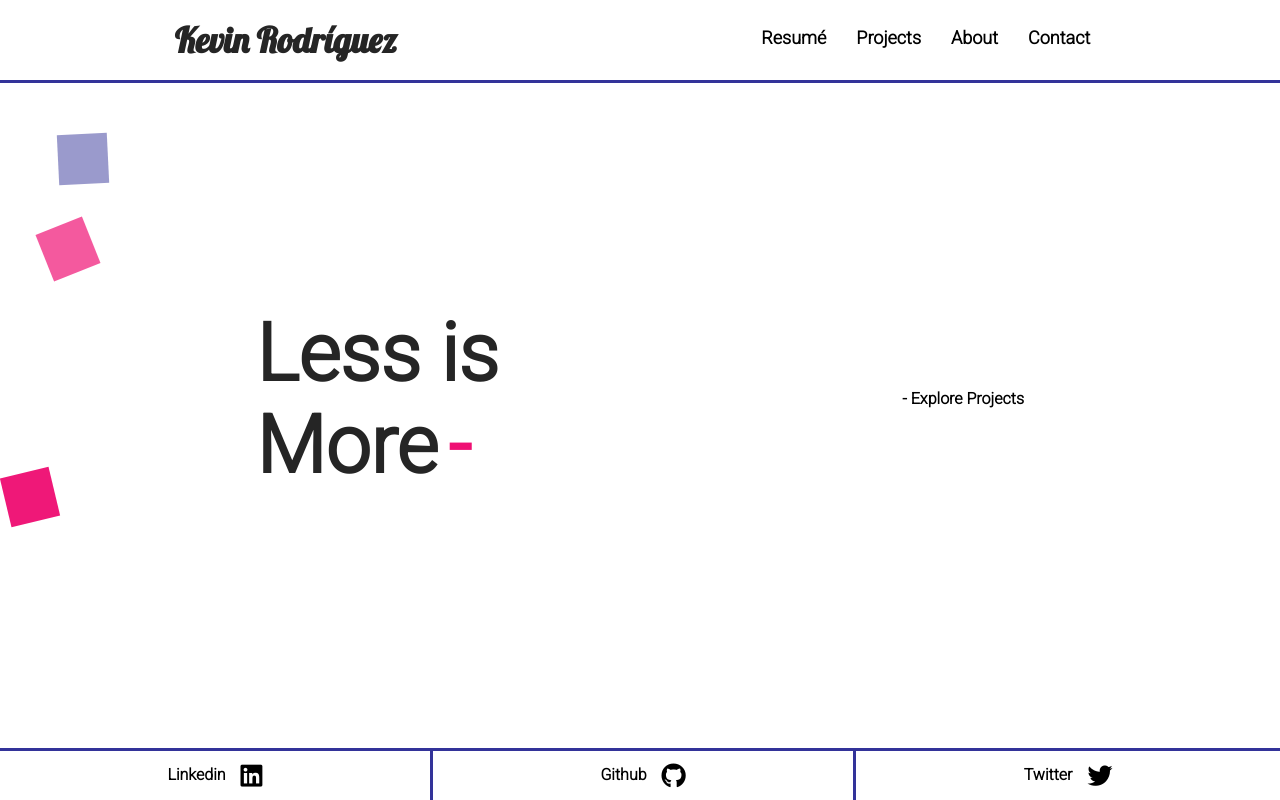
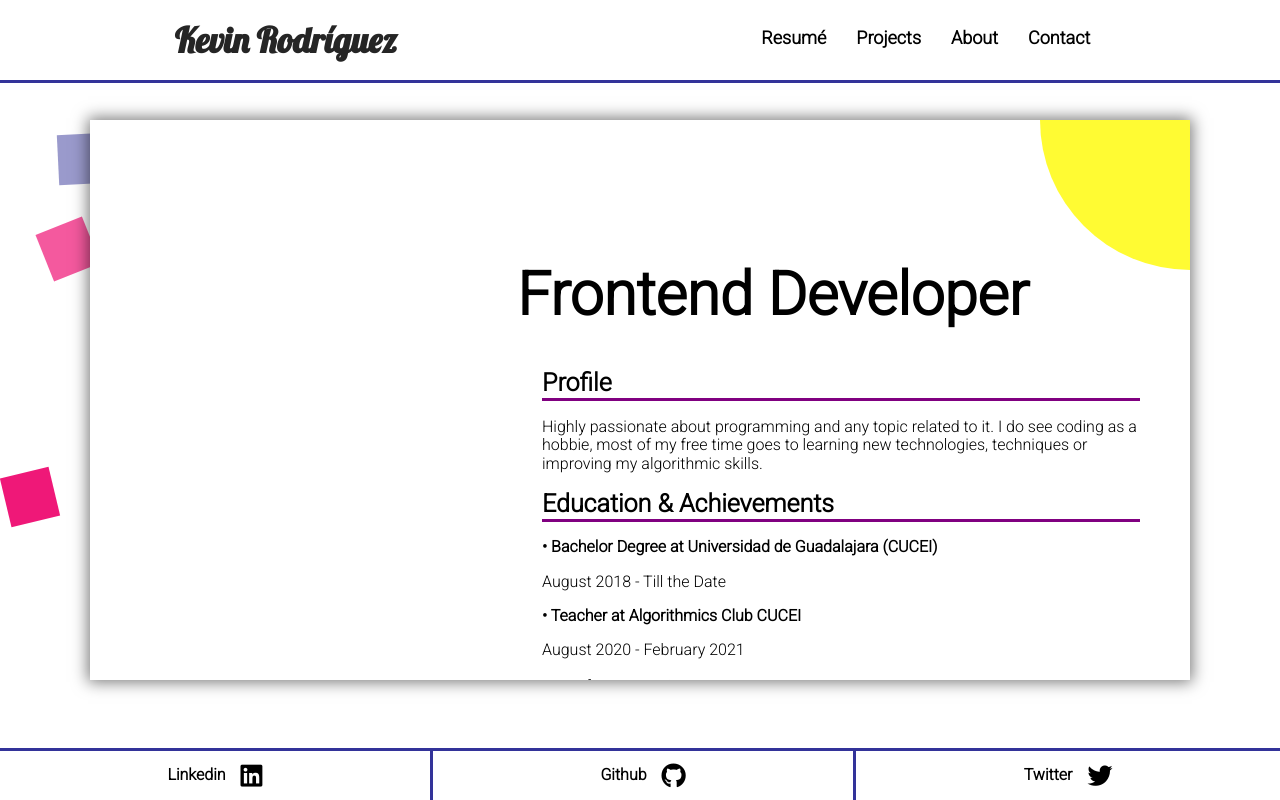
Before and after one commit to KevinIsYi/Portfolio, a React (Create React App) app: page /resume in a window 1280 px wide. Built offline with nearby package versions, Linux system fonts and the light colour scheme.

Commit message:
Added cv view

```diff
--- /dev/null
+++ b/src/pages/ResumePage.js
@@ -0,0 +1,81 @@
+export const ResumePage = () => {
+
+    return (
+        <div className="resume__container fixed roboto">
+            <div className="resume absolute center-abs-xy">
+
+                <div className="resume__vertical-lines-container absolute flex">
+                    <div />
+                    <div />
+                </div>
+                <div className="resume__horizontal-lines-container absolute flex">
+                    <div />
+                    <div />
+                </div>
+                <div className="resume__right-circle absolute yellow-bk" />
+                <div className="resume__bottom-rectangle absolute yellow-bk" />
+
+                <div className="resume__content grid">
+                    <div className="relative"></div>
+                    <div className="resume__info-content-container relative center-x">
+                        <h1>Frontend Developer</h1>
+                        <div className="resume-info-card">
+                            <h1>Profile</h1>
+                            <div className="resume__info-content">
+                                <p>
+                                    Highly passionate about programming and any topic related to it. I do see coding as a hobbie, most of my free time goes to
+                                    learning new technologies, techniques or improving my algorithmic skills.
+                                </p>
+                            </div>
+                        </div>
+                        <div className="resume-info-card">
+                            <h1>Education & Achievements</h1>
+                            <div className="resume__info-content">
+                                <p className="bold">&#8226; Bachelor Degree at Universidad de Guadalajara (CUCEI)</p>
+                                <p className="lighter">August 2018 - Till the Date</p>
+                            </div>
+                            <div className="resume__info-content">
+                                <p className="bold">&#8226; Teacher at Algorithmics Club CUCEI</p>
+                                <p className="lighter">August 2020 - February 2021</p>
+                            </div>
+                        </div>
+                        <div className="resume-info-card">
+                            <h1>Work Experience</h1>
+                            <div className="resume__info-content">
+                                <p className="bold">&#8226; Universidad de Guadalajara (February 2021 - July 2021)</p>
+                                <p className="lighter"><span className="bold">Frontend Developer: </span>I Worked as social service developing virtual incubator website for UDG with ReactJS.</p>
+                            </div>
+                            <div className="resume__info-content">
+                                <p className="bold">&#8226; Systec Solutions (March 2021 - Till the Date)</p>
+                                <p className="lighter"><span className="bold">Frontend Developer: </span>I Worked developing real-time application with NextJS and socket.io</p>
+                            </div>
+                        </div>
+                        <div className="resume-info-card">
+                            <h1>Skills</h1>
+                            <div className="resume__info-content">
+                                <p className="bold">&#8226; Programming Languages</p>
+                                <p className="lighter">JavaScript (and TypeScript)</p>
+                                <p className="lighter">C++</p>
+                            </div>
+                            <div className="resume__info-content">
+                                <p className="bold">&#8226; Web development technologies</p>
+                                <div className="resume__technologies grid">
+                                    <div>
+                                        <p className="lighter">ReactJS</p>
+                                        <p className="lighter">NodeJS</p>
+                                        <p className="lighter">ExpressJS</p>
+                                    </div>
+                                    <div>
+                                        <p className="lighter">MongoDB</p>
+                                        <p className="lighter">SASS</p>
+                                        <p className="lighter">VainillaJS</p>
+                                    </div>
+                                </div>
+                            </div>
+                        </div>
+                    </div>
+                </div>
+            </div>
+        </div>
+    )
+}
--- a/src/router/AppRouter.js
+++ b/src/router/AppRouter.js
@@ -7,19 +7,20 @@ import {
 import { Background } from "../components/Background/Background"
 import { Footer } from "../components/Footer/Footer"
 import { Header } from "../components/Header/Header"
-import { LandingPage } from "../pages/LandingPage/LandingPage"
+import { LandingPage } from "../pages/LandingPage"
+import { ResumePage } from "../pages/ResumePage"
 
 export const AppRouter = () => {
     return (
         <Router>
             <Header />
             <Background />
-            <>
-                <Switch>
-                    <Route to="/" component={ LandingPage } />
-                    <Redirect to="/" />
-                </Switch>
-            </>
+            <Switch>
+                <Route exact path="/resume" component={ResumePage} />
+                <Route exact path="/" component={LandingPage} />
+
+                <Redirect to="/" />
+            </Switch>
             <Footer />
         </Router>
     )
--- a/src/styles/base/_global.scss
+++ b/src/styles/base/_global.scss
@@ -1,3 +1,20 @@
+::-webkit-scrollbar {
+    width: 5px;
+    height: 5px;
+}
+
+::-webkit-scrollbar-track {
+    background: $light;
+}
+
+::-webkit-scrollbar-thumb {
+    background: $blue;
+}
+
+::-webkit-scrollbar-thumb:hover {
+    background: $blue;
+}
+
 a {
     text-decoration: none;
     color: $dark;
@@ -25,14 +42,26 @@ a {
     font-weight: bold;
 }
 
+.lighter {
+    font-weight: lighter;
+}
+
 .center-abs-xy {
     left: 50%;
     top: 50%;
     transform: translate(-50%, -50%);
 }
 
+.center-x {
+    margin: auto;
+}
+
 .flex {
     display: flex;
+}
+
+.grid {
+    display: grid;
 }
 
 .hidden {
@@ -51,6 +80,10 @@ a {
     background-color: $pink;
 }
 
+.yellow-bk {
+    background-color: $yellow;
+}
+
 .gray-text {
     color: $gray;
 }
@@ -67,6 +100,19 @@ a {
     font-family: $roboto;
 }
 
+.remove-scrollbar-parent {
+    overflow: hidden;
+}
+
+.remove-scrollbar-children {
+    overflow: scroll;
+    scrollbar-width: none;
+
+    &::-webkit-scrollbar {
+        width: 0;
+    }
+}
+
 .transition {
     transition: $transition;
 }
--- a/src/styles/base/_variables.scss
+++ b/src/styles/base/_variables.scss
@@ -4,6 +4,7 @@ $gray:      #252525;
 $light:     #FFF;
 $orange:    #FF6803;
 $pink:      #EF0F73;
+$yellow:    #FFFB33;
 
 $lobster: 'Lobster', cursive;
 $roboto: 'Roboto', sans-serif;
--- a/src/styles/main.scss
+++ b/src/styles/main.scss
@@ -4,6 +4,7 @@
 @import 'base/global';
 
 @import 'screens/landing-screen';
+@import 'screens/resume-screen';
 
 @import 'components/background';
 @import 'components/footer';
--- /dev/null
+++ b/src/styles/screens/_resume-screen.scss
@@ -0,0 +1,95 @@
+.resume__container {
+    background-color: transparent;
+    height: 100vh;
+    left: 0;
+    top: 0;
+    width: 100%;
+    z-index: 0;
+}
+
+.resume {
+    background-color: $light;
+    box-shadow: 0px 0px 15px 2px rgba(0, 0, 0, 0.54);
+    height: 70vh;
+    max-width: 1100px;
+    overflow: scroll;
+    width: 95%;
+    z-index: -50;
+}
+
+.resume__content {
+    width: 90%;
+    height: 1362px;
+    grid-template-columns: 312px 623px;
+    margin: 100px auto;
+    gap: 50px;
+
+}
+
+.resume__info-content-container {
+    height: 100%;
+    width: 100%;
+    margin-left: 10px;
+
+    h1 {
+        font-size: 60px;
+        font-weight: bold;
+    }
+}
+
+.resume-info-card {
+    margin-left: 25px;
+
+    h1 {
+        border-bottom-width: 5px;
+        border-bottom: 3px solid purple;
+        font-size: 25px;
+        position: relative;
+    }
+}
+
+.resume__technologies {
+    grid-template-columns: repeat(2, 1fr);
+}
+
+.resume__right-circle {
+    right: 0;
+    width: 150px;
+    height: 150px;
+    border-radius: 0 0 0 150px;
+}
+
+.resume__bottom-rectangle {
+    width: 100%;
+    height: 200px;
+    top: 259%;
+    background-color: $yellow;
+}
+
+/*
+.resume__vertical-lines-container {
+    justify-content: space-between;
+    left: 150px;
+    top: 0;
+    gap: 100px;
+
+    div {
+        height: 275px;
+        width: 3px;
+        background-color: $blue;
+    }
+}
+
+.resume__horizontal-lines-container {
+    flex-direction: column;
+    left: 0;
+    top: 150px;
+    gap: 100px;
+
+    div {
+        height: 3px;
+        width: 400px;
+        background-color: $blue;
+    }
+}
+*/
```
Also changed, not shown: public/manifest.json, src/pages/LandingPage.js (renamed from src/pages/LandingPage/LandingPage.js).
